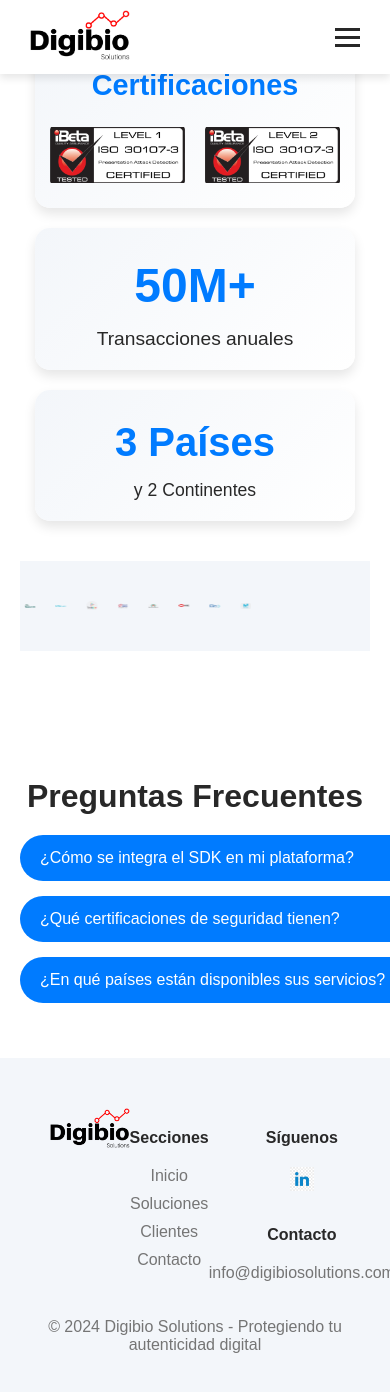
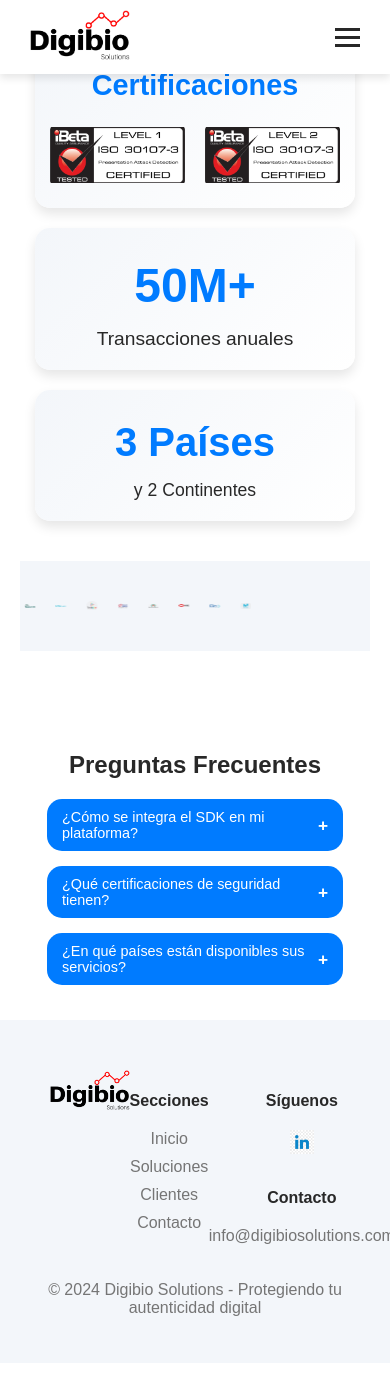
Before and after one commit to Digibiomx/digibiomx.github.io, a Jekyll site: the page built from index.html, in a window 390 px wide and 1400 px high, scrolled down 2183 px. Shown: the top 1392 px of the window. Built offline with Jekyll 4.4.1, drawn with Linux system fonts in a browser that asks for light colours; after the commit the page ends 3546 px from its top, so only the background shows below that.

```diff
--- a/assets/css/style.css
+++ b/assets/css/style.css
@@ -520,6 +520,39 @@
     content: '-';
     transform: rotate(180deg);
 }
+
+/* === Adaptación para pantallas pequeñas === */
+@media (max-width: 768px) {
+    .faq {
+        padding: 20px 10px; /* Reducir padding para móviles */
+    }
+
+    .faq h2 {
+        font-size: 1.5em; /* Texto más pequeño para encabezado */
+    }
+
+    .faq-question {
+        padding: 10px 15px; /* Botón más pequeño */
+        font-size: 0.9em; /* Texto más pequeño */
+        width: 80%;
+        max-width: 80%; /* Asegura que no haya límites */
+        border-radius: 15px; /* Redondeado más pequeño */
+    }
+
+    .faq-answer {
+        max-width: 80%;
+        padding: 10px 15px; /* Ajuste en padding */
+    }
+}
+
+
+
+
+
+
+
+
+
 
 /* Sección Nos avala la experiencia */
 .experience {
```
